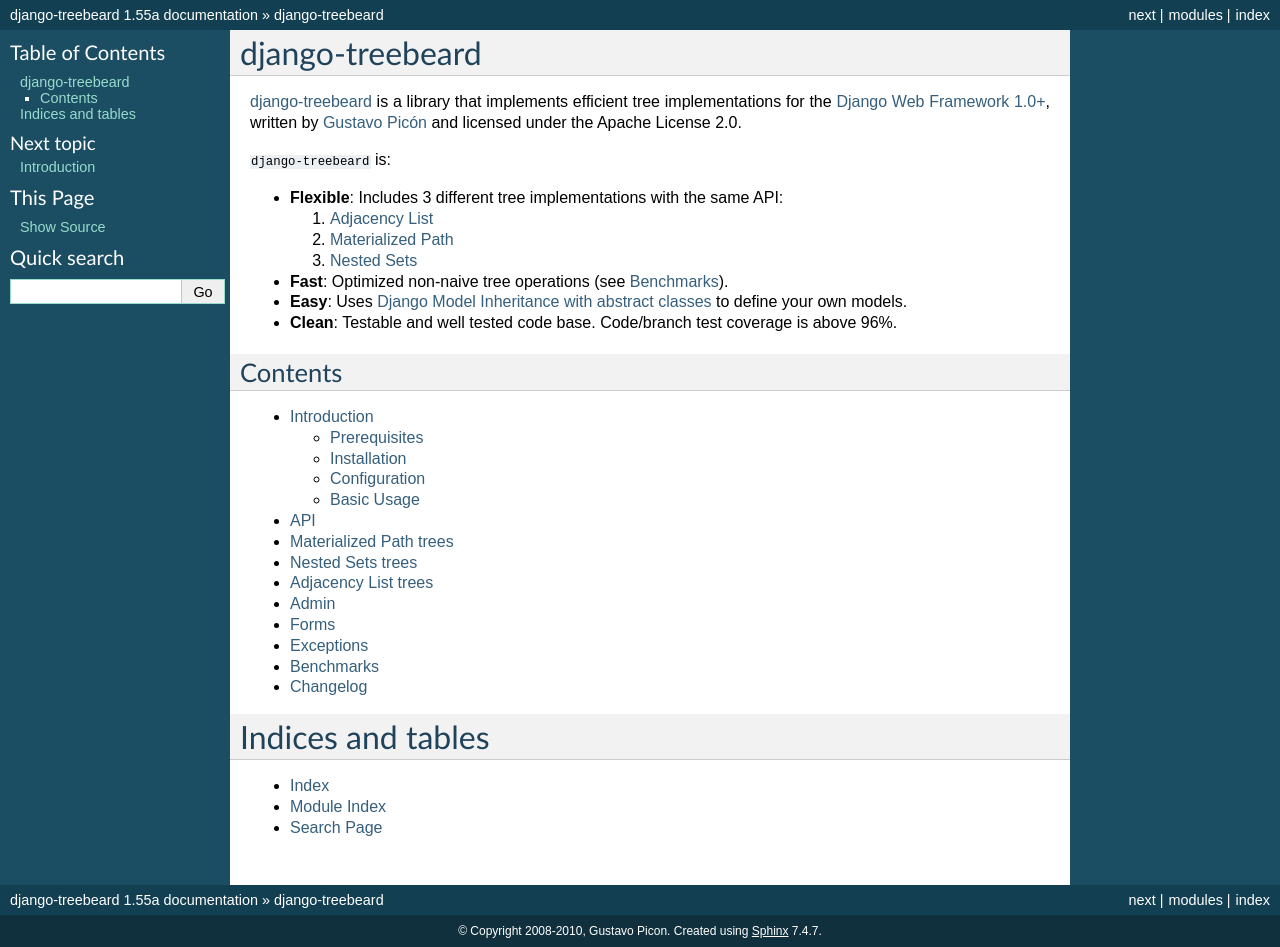
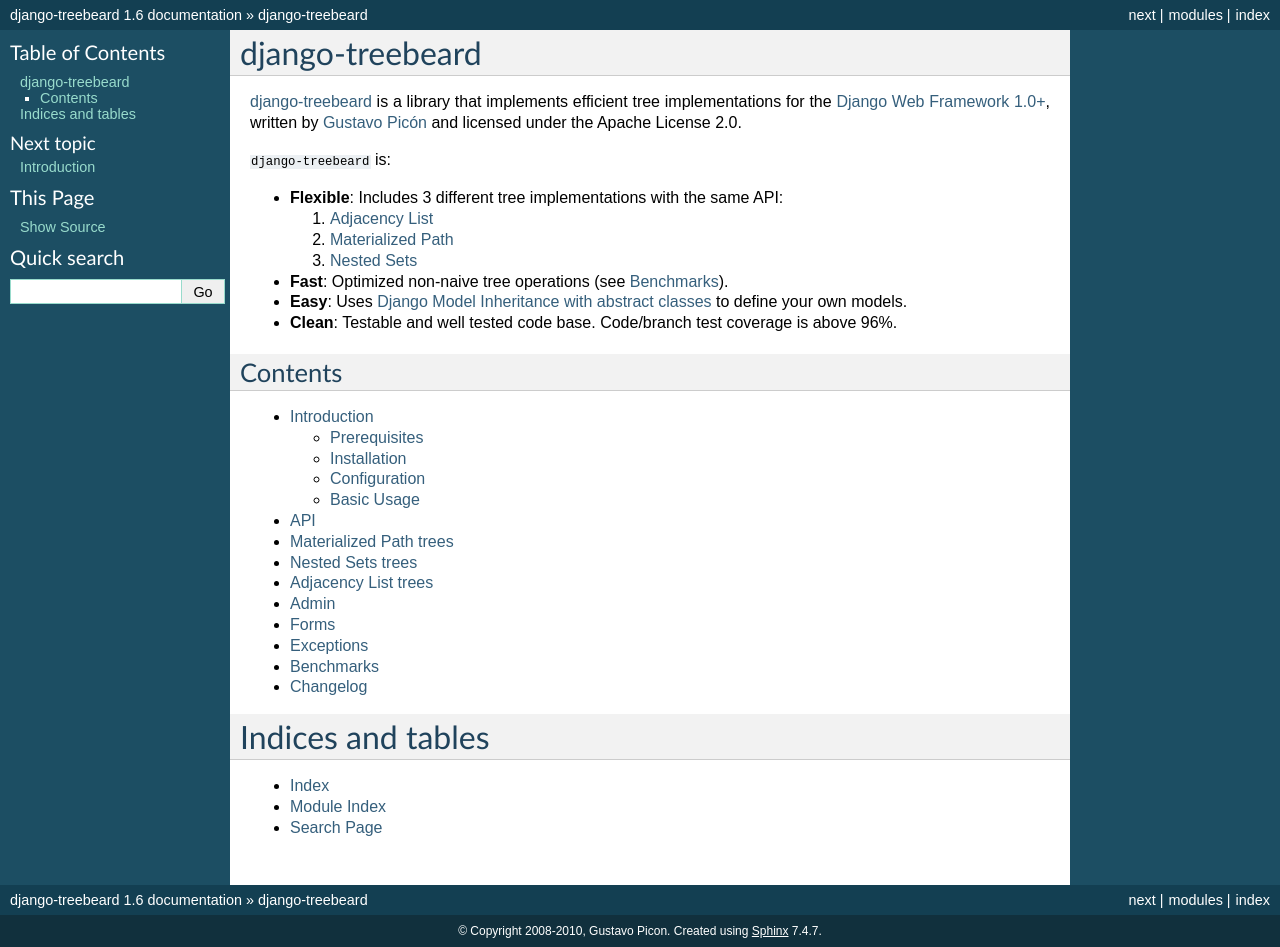
Before and after one commit to django-treebeard/django-treebeard, a Sphinx documentation site: the page built from docs/index.rst, in a window 1280 px wide. Built offline with Sphinx 7.4.7, drawn with Linux system fonts in a browser that asks for light colours.

Commit message:
preparing 1.6 release

```diff
--- a/docs/conf.py
+++ b/docs/conf.py
@@ -47,9 +47,9 @@
 # built documents.
 #
 # The short X.Y version.
-version = '1.55a'
+version = '1.6'
 # The full version, including alpha/beta/rc tags.
-release = '1.55a'
+release = '1.6'
 
 # The language for content autogenerated by Sphinx. Refer to documentation
 # for a list of supported languages.
--- a/setup.py
+++ b/setup.py
@@ -3,7 +3,7 @@
 import os
 from distutils.core import setup
 
-version = '1.55a'
+version = '1.6'
 
 classifiers = [
     "Development Status :: 5 - Production/Stable",
--- a/treebeard/__init__.py
+++ b/treebeard/__init__.py
@@ -1 +1 @@
-__version__ = '1.55a'
+__version__ = '1.6'
```
Also changed, not shown: 1 other file.
